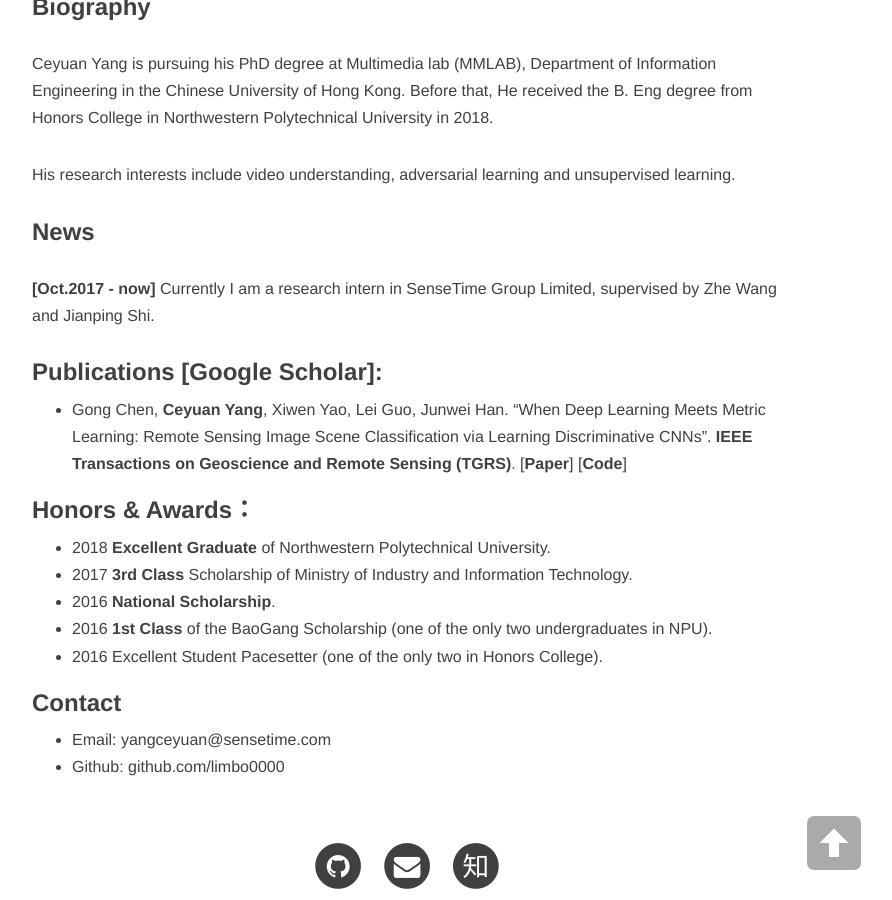
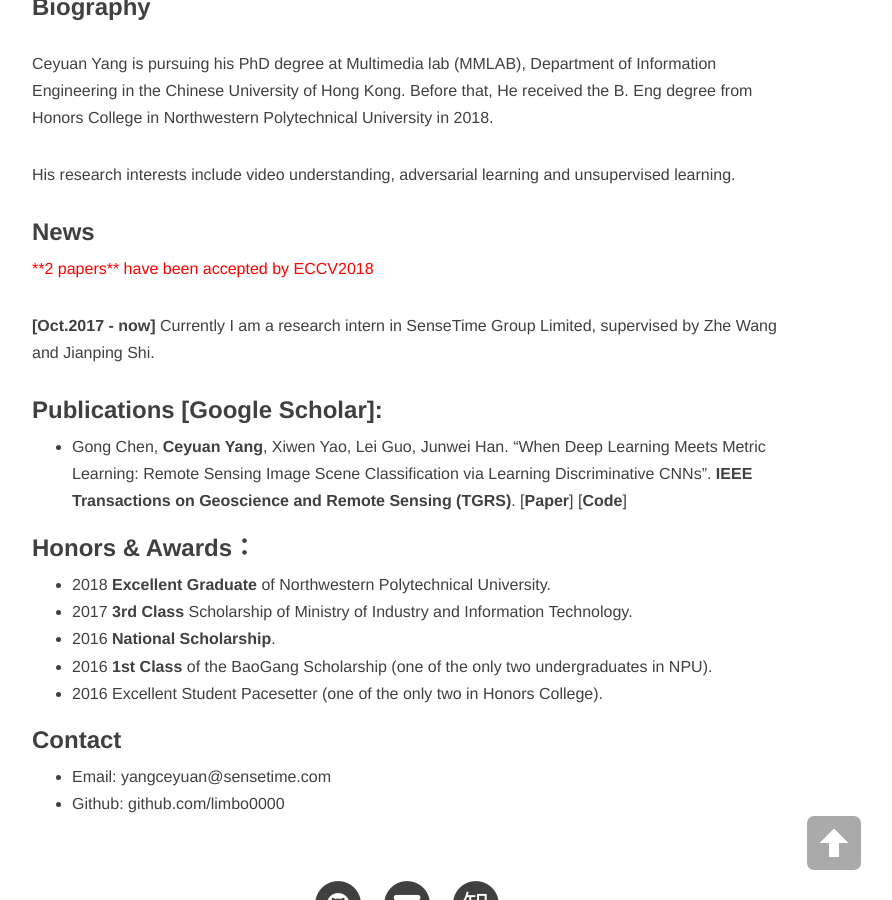
Before and after one commit to trchen12/trchen12.github.io, a Jekyll site: the page built from about.md, in a window 1280 px wide and 900 px high, scrolled down 527 px. Shown: the whole window, without its empty margins (233-1125 px from the left). Built offline with Jekyll 4.4.1, drawn with Linux system fonts in a browser that asks for light colours; nearby versions of some CDN libraries; comment, search, counter and statistics services are not loaded.

Commit message:
Update about.md

```diff
--- a/about.md
+++ b/about.md
@@ -12,6 +12,7 @@
 His research interests include video understanding, adversarial learning and unsupervised learning.
 
 ### News
+<font color=red size=3> **2 papers** have been accepted by ECCV2018</font>
 
 **[Oct.2017 - now]** Currently I am a research intern in [SenseTime Group Limited](https://www.sensetime.com/), supervised by [Zhe Wang](http://www.ee.cuhk.edu.hk/~zwang/) and [Jianping Shi](http://shijianping.me/).
 
```
